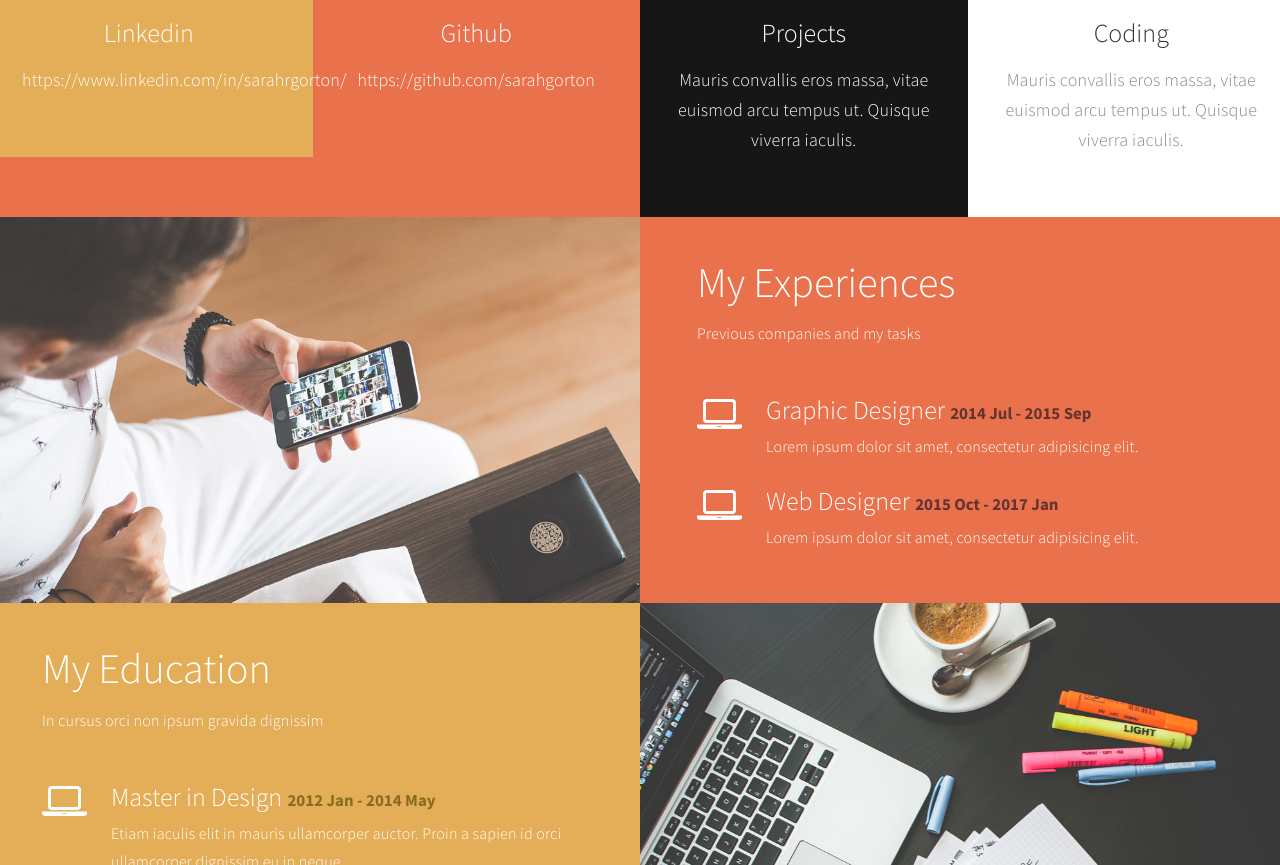
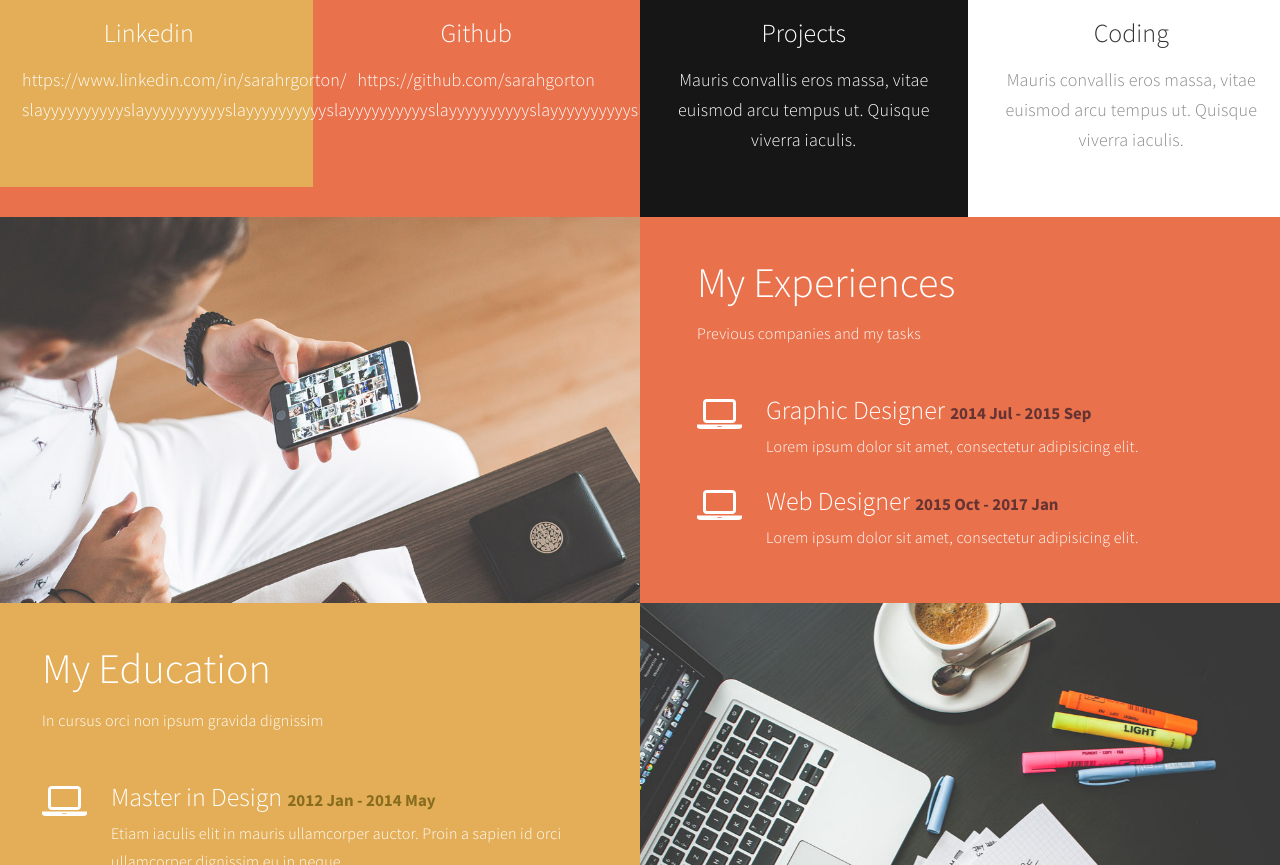
Before and after one commit to sarahgorton/personal-website, a plain HTML site: page index.html in a window 1280 px wide. Shown: the part 1301-2166 px from the top of the page. Drawn offline with Linux system fonts and the light colour scheme.

Commit message:
Update index.html

```diff
--- a/index.html
+++ b/index.html
@@ -142,7 +142,7 @@ http://www.templatemo.com/tm-498-stimulus
                     <div class="wow fadeInUp color-white service-thumb" data-wow-delay="0.8s">
                          <i class="fa fa-linkedin" aria-hidden="true"></i>
                               <h3>Linkedin</h3>
-                              <p class="color-white">https://www.linkedin.com/in/sarahrgorton/</p>
+                              <p class="color-white">https://www.linkedin.com/in/sarahrgorton/ slayyyyyyyyyyslayyyyyyyyyyslayyyyyyyyyyslayyyyyyyyyyslayyyyyyyyyyslayyyyyyyyyyslayyyyyyyyyy</p>
                     </div>
                </div>
 
```
